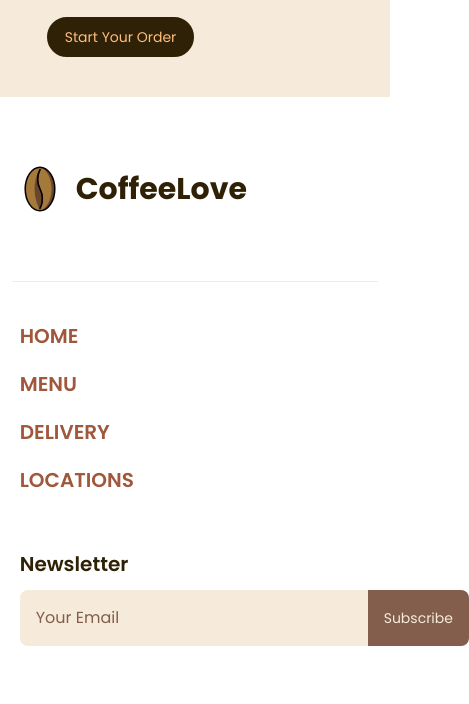
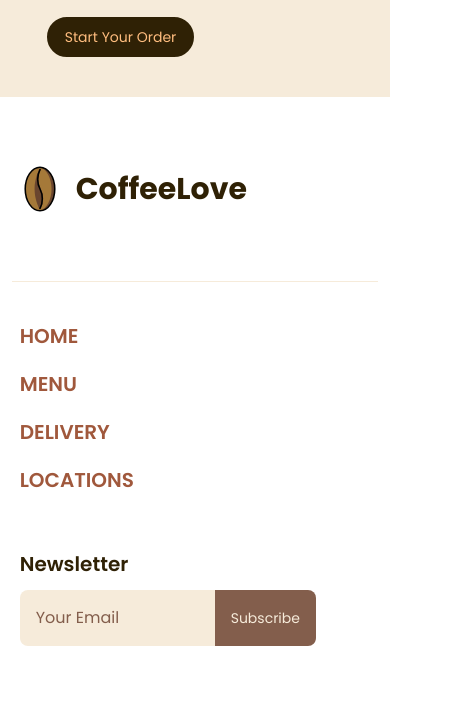
Before and after one commit to rsr11/frontend-Challenge-CoffeeWebsite, a plain HTML site: page index.html in a window 390 px wide. Shown: the part 2916-3620 px from the top of the page, 469 px wide, since content can reach past the window. Drawn offline with nearby package versions, Linux system fonts and the light colour scheme.

Commit message:
changes/3

```diff
--- a/index.html
+++ b/index.html
@@ -357,7 +357,7 @@
     <article>
         <h2 class="text-xl font-semibold mt-14 md:mt-0" >Newsletter</h2>
         <div class="flex mt-3 md:w-fit w-[80%] " >
-            <input type="email" class=" rounded-l-lg bg-[#F6EBDA] mr-0 placeholder:text-[#835E4C] py-4 px-4" placeholder="Your Email" name="" id="">
+            <input type="email" class=" rounded-l-lg bg-[#F6EBDA] w-[50vw] md:w-fit mr-0 placeholder:text-[#835E4C] py-4 px-4" placeholder="Your Email" name="" id="">
             <button class="bg-[#835E4C] rounded-r-lg text-sm ml-0 text-[#F6EBDA] py-3 px-4" >Subscribe</button>
         </div>
     </article>
```
